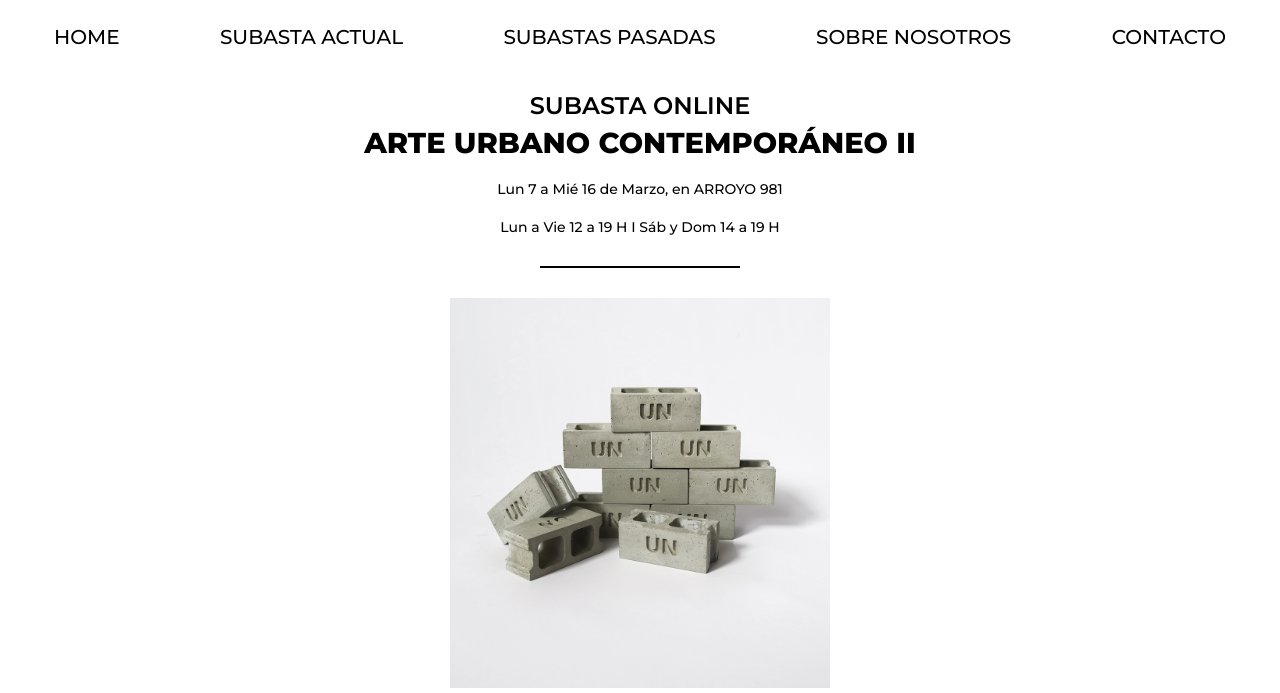
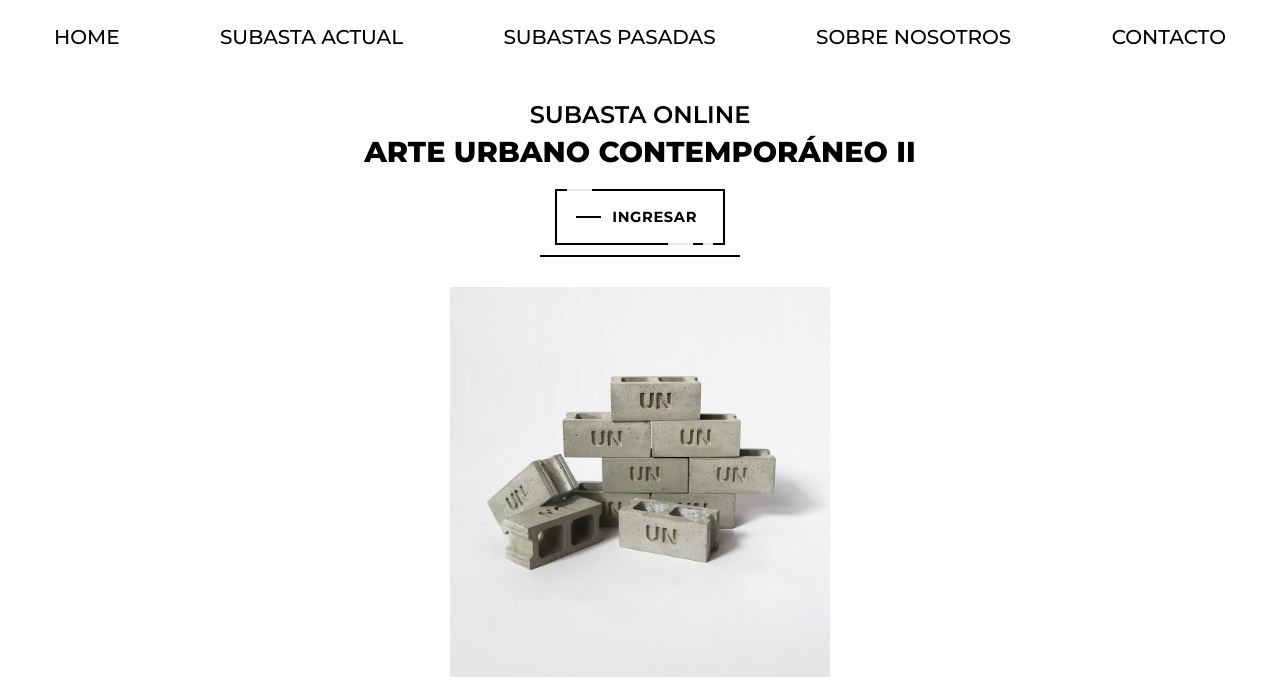
Before and after one commit to gabrielazirpolo/segunda-entrega, a website: page index.html in a window 1280 px wide. Shown: the part 107-800 px from the top of the page. Drawn offline with nearby package versions, Linux system fonts and the light colour scheme.

Commit message:
boton ingresar

```diff
--- a/index.html
+++ b/index.html
@@ -9,7 +9,7 @@
         content="ARTE, SUBASTA, ARTE ARGENTINO, AUCTIONHOUSE, AUCTION, GALERIA DE ARTE, ART GALLERY, COMPRAR, ARTISTAS, PINTURA, ESCULTURA, GRABADO">
     <meta name="descripition"
         content="Galeria Azur es una casa de Subastas dedicada a la venta de obra de grandes maestros del arte argentino">
-    <link rel="shortcut icon" href="../imagenes/favicon.png" type="image/x-icon">
+    <link rel="shortcut icon" href="imagenes/favicon.png" type="image/x-icon">
     <title>Galería Azur - Home</title>
     <link href="https://cdn.jsdelivr.net/npm/bootstrap@5.1.3/dist/css/bootstrap.min.css" rel="stylesheet"
         integrity="sha384-1BmE4kWBq78iYhFldvKuhfTAU6auU8tT94WrHftjDbrCEXSU1oBoqyl2QvZ6jIW3" crossorigin="anonymous">
@@ -55,8 +55,15 @@
             <div class="titulo__subasta">
                 <h1 class="subasta__index">Subasta online</h1>
                 <h2 class="subtitulo__index">Arte Urbano Contemporáneo II</h2>
-                <p class="parrafo__index">Lun 7 a Mié 16 de Marzo, en ARROYO 981</p>
-                <p class="parrafo__index">Lun a Vie 12 a 19 H I Sáb y Dom 14 a 19 H </p>
+                <div class="boton">
+                    <a class="fancy" href="pages/subasta actual.html">
+                        <span class="top-key"></span>
+                        <span class="text">Ingresar</span>
+                        <span class="bottom-key-1"></span>
+                        <span class="bottom-key-2"></span>
+                    </a>
+                </div>
+
             </div>
 
             <div class="separador__index"></div>
--- a/scss/_extend.scss
+++ b/scss/_extend.scss
@@ -1,3 +1,4 @@
+//EXTEND CARDS STAFF//
 .card {
     display: flex;
     flex-direction: column;
@@ -5,18 +6,18 @@
     margin: 20px 40px 20px 0px;
 }
 
-.avatar{
+.avatar {
     height: 180px;
     width: 180px;
     border-radius: 50%;
     filter: grayscale(100%);
     cursor: pointer;
     transition: 400ms;
-    &:hover{
+
+    &:hover {
         filter: grayscale(0);
     }
 }
-
 
 .nombre__staff {
     margin-top: 20px;
@@ -37,6 +38,7 @@
     text-align: center;
 }
 
+//EXTEND TEXTOS//
 
 p {
     margin-bottom: 10px;
@@ -51,3 +53,108 @@ h3 {
     font-weight: 600;
     font-size: 1.125em;
 }
+
+//* botones*//
+.fancy {
+    background-color: transparent;
+    border: 2px solid #000;
+    border-radius: 0;
+    box-sizing: border-box;
+    color: #fff;
+    cursor: pointer;
+    display: inline-block;
+    font-weight: 700;
+    letter-spacing: 0.05em;
+    margin: 0;
+    outline: none;
+    overflow: visible;
+    padding: 1.25em 2em;
+    position: relative;
+    text-align: center;
+    text-decoration: none;
+    text-transform: none;
+    transition: all 0.3s ease-in-out;
+    user-select: none;
+    font-size: 13px;
+
+    &::before {
+        content: " ";
+        width: 1.5625rem;
+        height: 2px;
+        background: black;
+        top: 50%;
+        left: 1.5em;
+        position: absolute;
+        transform: translateY(-50%);
+        transform-origin: center;
+        transition: background 0.3s linear, width 0.3s linear;
+    }
+
+    .text {
+        font-size: 1.125em;
+        line-height: 1.33333em;
+        padding-left: 2em;
+        display: block;
+        text-align: left;
+        transition: all 0.3s ease-in-out;
+        text-transform: uppercase;
+        text-decoration: none;
+        color: black;
+    }
+
+    .top-key {
+        height: 2px;
+        width: 1.5625rem;
+        top: -2px;
+        left: 0.625rem;
+        position: absolute;
+        background: #e8e8e8;
+        transition: width 0.5s ease-out, left 0.3s ease-out;
+    }
+
+    .bottom-key-1 {
+        height: 2px;
+        width: 1.5625rem;
+        right: 1.875rem;
+        bottom: -2px;
+        position: absolute;
+        background: #e8e8e8;
+        transition: width 0.5s ease-out, right 0.3s ease-out;
+    }
+
+    .bottom-key-2 {
+        height: 2px;
+        width: 0.625rem;
+        right: 0.625rem;
+        bottom: -2px;
+        position: absolute;
+        background: #e8e8e8;
+        transition: width 0.5s ease-out, right 0.3s ease-out;
+    }
+
+    &:hover {
+        color: white;
+        background: black;
+
+        &::before {
+            width: 0.9375rem;
+            background: white;
+        }
+
+        .text {
+            color: white;
+            padding-left: 1.5em;
+        }
+
+        .top-key {
+            left: -2px;
+            width: 0px;
+        }
+    }
+}
+
+.fancy:hover .bottom-key-1,
+.fancy:hover .bottom-key-2 {
+    right: 0;
+    width: 0;
+}
--- a/scss/estilo.scss
+++ b/scss/estilo.scss
@@ -250,7 +250,7 @@ main {
     margin: auto;
     height: 100%;
     background-color: $color-fondo;
-    margin-top: 220px;
+    margin-top: 200px;
     padding: 15px;
 }
 
@@ -267,9 +267,7 @@ main {
     display: grid;
     grid-template-columns: 40% 5% 40%;
     gap: 0 60px;
-    justify-content: center;
     align-items: center;
-    padding: 20px 50px;
 
     .subasta__index {
         text-transform: uppercase;
@@ -286,10 +284,9 @@ main {
         margin-bottom: 20px;
     }
 
-    .parrafo__index {
-        font-weight: 500;
-        text-align: right;
-        margin-top: -10px;
+    .boton {
+        display: flex;
+        justify-content: right;
     }
 
 }
@@ -304,13 +301,17 @@ main {
     object-fit: cover;
 }
 
+.fancy {
+    @extend .fancy;
+}
+
 @media screen and (max-width: 1338px) {
 
     .index__contenedor {
         @include flexColum;
         justify-items: center;
         padding: 0px;
-        margin: -36px 0px 20px;
+        margin: -7px 0px 20px;
 
         .subasta__index {
             font-size: 1.500em;
@@ -323,9 +324,8 @@ main {
             text-align: center;
         }
 
-        .parrafo__index {
-            font-size: 0.875em;
-            text-align: center;
+        .boton {
+            justify-content: center;
         }
     }
 
@@ -389,7 +389,7 @@ main {
     .card__lotes {
         width: 100%;
         display: grid;
-        grid-template-columns: 30% 50% 10%;
+        grid-template-columns: 30% 40% 10%;
         gap: 60px;
         margin-bottom: 30px;
 
@@ -423,7 +423,7 @@ main {
 }
 
 
-/* -MAS INFO-*/
+/* -CODIGOS CORRESPONDIENTES A LAS PAGINAS LOTE-*/
 
 .boostrap__lote {
     max-width: 500px;
@@ -444,8 +444,6 @@ main {
         @extend p;
     }
 }
-
-
 
 @media screen and (max-width: 968px) {
 
@@ -471,6 +469,7 @@ main {
             display: flex;
             flex-direction: column;
             flex-wrap: wrap;
+            gap: 0;
 
             img {
                 width: 250px;
@@ -479,7 +478,6 @@ main {
             }
         }
     }
-
 
     .boostrap__lote {
         width: auto;
```
Also changed, not shown: pages/sobre nosotros.html (+1 -0 lines), pages/subasta actual.html (+1 -8 lines), css/estilo.css.
